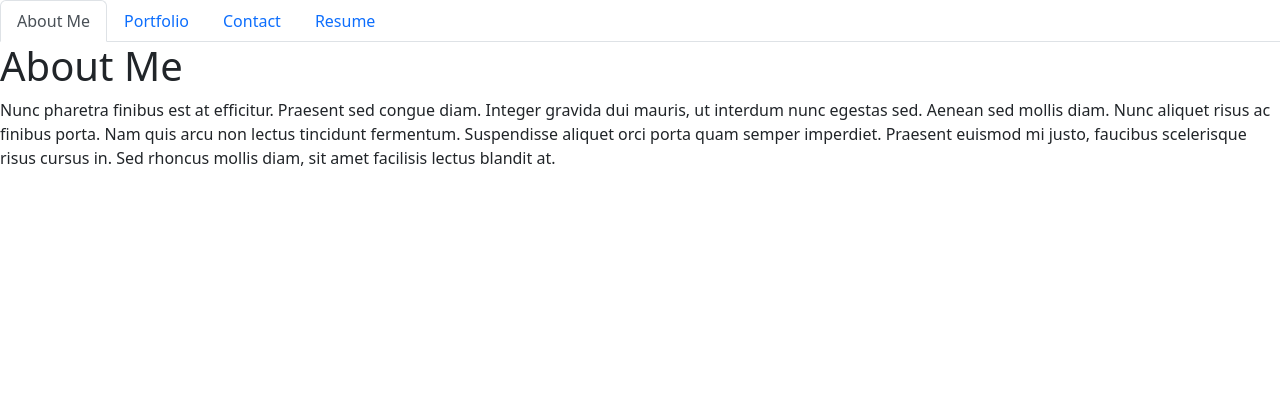
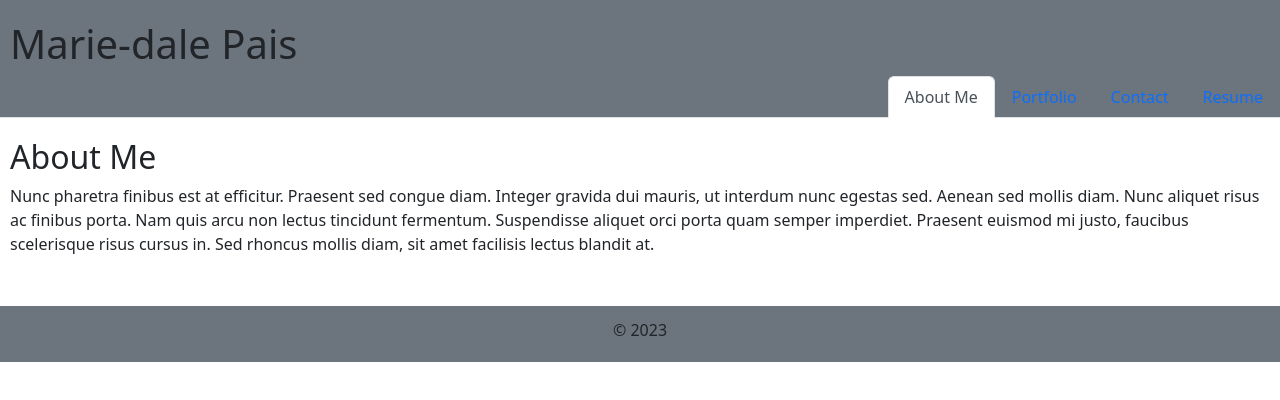
Before and after one commit to mdpais/REACT-Portfolio, a React (Create React App) app: page / in a window 1280 px wide. Shown: the top 400 px of the page. Built offline with nearby package versions, Linux system fonts and the light colour scheme.

Commit message:
Added footer, name to header and moved nav bar to right side

```diff
--- a/src/components/NavTabs.js
+++ b/src/components/NavTabs.js
@@ -2,7 +2,9 @@ import React from 'react';
 
 function NavTabs({ currentPage, handlePageChange }) {
   return (
-    <ul className="nav nav-tabs">
+    <div className="bg-secondary">
+      <h1>Marie-dale Pais</h1>
+      <ul className="nav nav-tabs flexend">
         <li className="nav-item">
           <a
             href="#about-me"
@@ -40,6 +42,7 @@ function NavTabs({ currentPage, handlePageChange }) {
           </a>
         </li>
       </ul>
+    </div>
   );
 }
 
--- a/src/components/PortfolioContainer.js
+++ b/src/components/PortfolioContainer.js
@@ -4,6 +4,7 @@ import About from './pages/About';
 import Portfolio from './pages/Portfolio';
 import Contact from './pages/Contact';
 import Resume from './pages/Resume';
+import Footer from './pages/Footer';
 
 export default function PortfolioContainer() {
   const [currentPage, setCurrentPage] = useState('About');
@@ -28,6 +29,7 @@ export default function PortfolioContainer() {
     <div>
       <NavTabs currentPage={currentPage} handlePageChange={handlePageChange} />
       {renderPage()}
+      <Footer />
     </div>
   );
 }
--- a/src/components/pages/About.js
+++ b/src/components/pages/About.js
@@ -2,8 +2,8 @@ import React from 'react';
 
 export default function About() {
   return (
-    <div>
-      <h1>About Me</h1>
+    <div class='main'>
+      <h2>About Me</h2>
       <p>
         Nunc pharetra finibus est at efficitur. Praesent sed congue diam.
         Integer gravida dui mauris, ut interdum nunc egestas sed. Aenean sed
--- a/src/components/pages/Contact.js
+++ b/src/components/pages/Contact.js
@@ -2,8 +2,8 @@ import React from 'react';
 
 export default function Contact() {
   return (
-    <div>
-      <h1>Contact</h1>
+    <div class='main'>
+      <h2>Contact</h2>
       <p>
         Integer cursus bibendum sem non pretium. Vestibulum in aliquet sem, quis
         molestie urna. Aliquam semper ultrices varius. Aliquam faucibus sit amet
--- /dev/null
+++ b/src/components/pages/Footer.js
@@ -0,0 +1,15 @@
+import React from 'react';
+
+const Footer = () => {
+  return (
+    <footer className="w-100 mt-auto bg-secondary p-1 footer">
+      <div className="container text-center mt-2">
+        <p>
+        © 2023
+        </p>
+      </div>
+    </footer>
+  );
+};
+
+export default Footer;
--- a/src/components/pages/Portfolio.js
+++ b/src/components/pages/Portfolio.js
@@ -2,8 +2,8 @@ import React from 'react';
 
 export default function Portfolio() {
   return (
-    <div>
-      <h1>Portfolio</h1>
+    <div class='main'>
+      <h2>Portfolio</h2>
       <p>
         Lorem ipsum dolor sit amet, consectetur adipiscing elit. Sed neque
         velit, lobortis ut magna varius, blandit rhoncus sem. Morbi lacinia nisi
--- a/src/components/pages/Resume.js
+++ b/src/components/pages/Resume.js
@@ -2,8 +2,8 @@ import React from 'react';
 
 export default function Resume() {
   return (
-    <div>
-      <h1>Resume</h1>
+    <div class='main'>
+      <h2>Resume</h2>
       <p>
         Donec a volutpat quam. Curabitur nec varius justo, sed rutrum ligula.
         Curabitur pellentesque turpis sit amet eros iaculis, a mollis arcu
--- /dev/null
+++ b/src/index.css
@@ -0,0 +1,19 @@
+.flexend {
+    display: flex;
+    justify-content: flex-end;
+  }
+
+.main {
+    margin: 10px;
+    margin-top: 20px;
+  }
+
+h1 {
+    margin-top: 0px !important;
+    margin-left: 10px;
+    padding-top: 20px;
+  }
+
+.footer {
+    margin-top: 50px !important;
+}
--- a/src/index.js
+++ b/src/index.js
@@ -2,5 +2,6 @@ import React from 'react';
 import ReactDOM from 'react-dom';
 import App from './App';
 import 'bootstrap/dist/css/bootstrap.min.css';
+import './index.css';
 
 ReactDOM.render(<App />, document.getElementById('root'));
```
Lines whose indentation alone changed are shown as unchanged.
